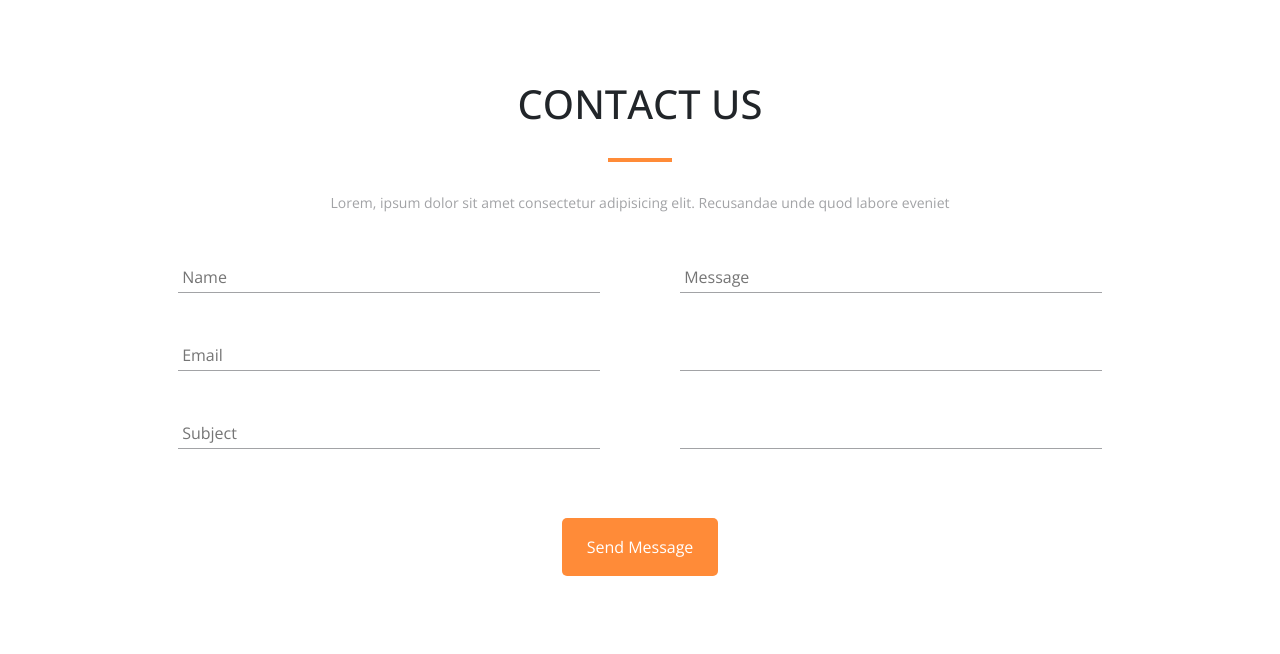
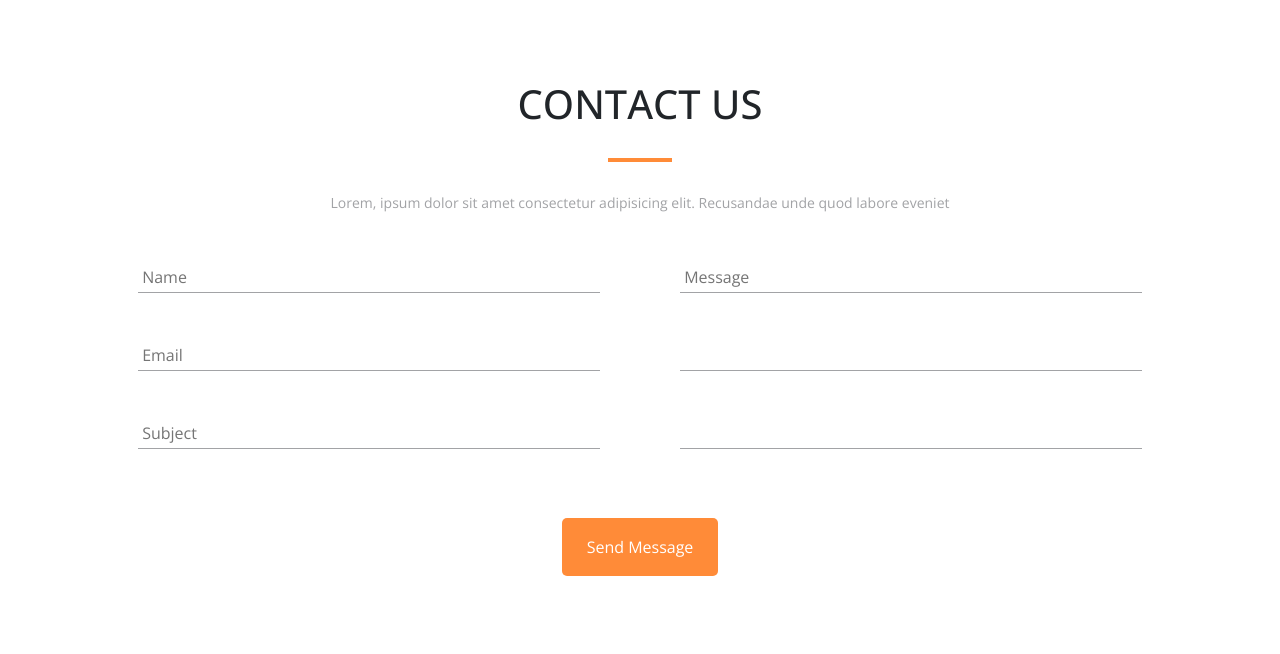
Before and after one commit to HaoNguyen-Ron/nguyenhao_test_sample, a plain HTML site: page index.html in a window 1280 px wide. Shown: the part 3684-4338 px from the top of the page. Drawn offline with nearby package versions, Linux system fonts and the light colour scheme.

Commit message:
minor change

```diff
--- a/assets/css/index.css
+++ b/assets/css/index.css
@@ -125,9 +125,10 @@
     background-color: var(--color-primary);
 }
 
-.tab_content_list_wrapper{
+.tab_content_list_wrapper {
     padding: 0 100px;
 }
+
 .tab_content_list {
     display: none;
 }
@@ -225,7 +226,15 @@ body>div>main>section>div:nth-child(3)>div>div.sub_section_content {
 
 .contact_container .login_card-input .left-content,
 .contact_container .login_card-input .right-content {
-    padding: 20px 40px;
+    padding: 20px 0;
+}
+
+.contact_container .login_card-input .right-content {
+    padding-left: 40px;
+}
+
+.contact_container .login_card-input .left-content {
+    padding-right: 40px;
 }
 
 .footer_container {
```
